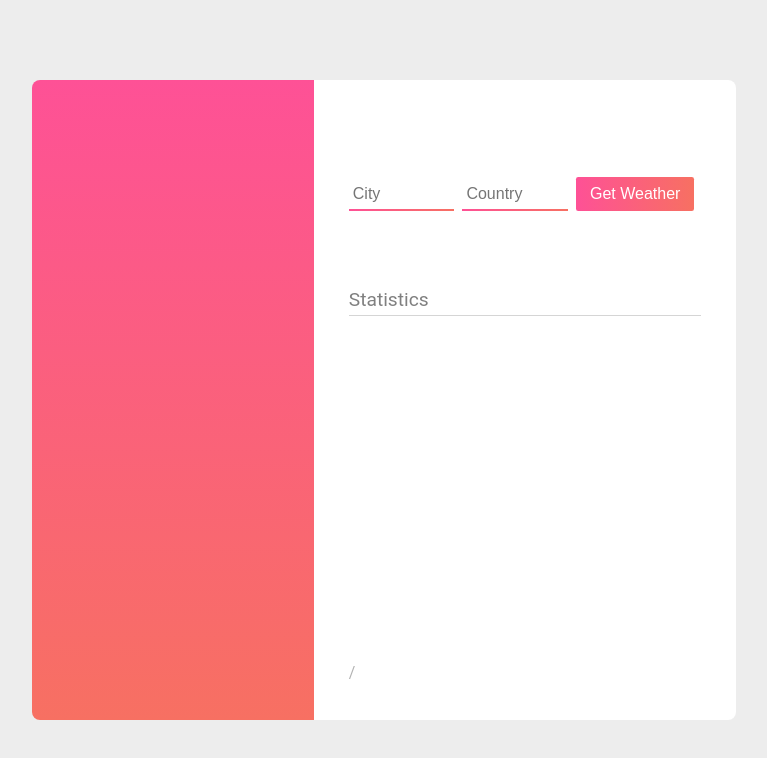
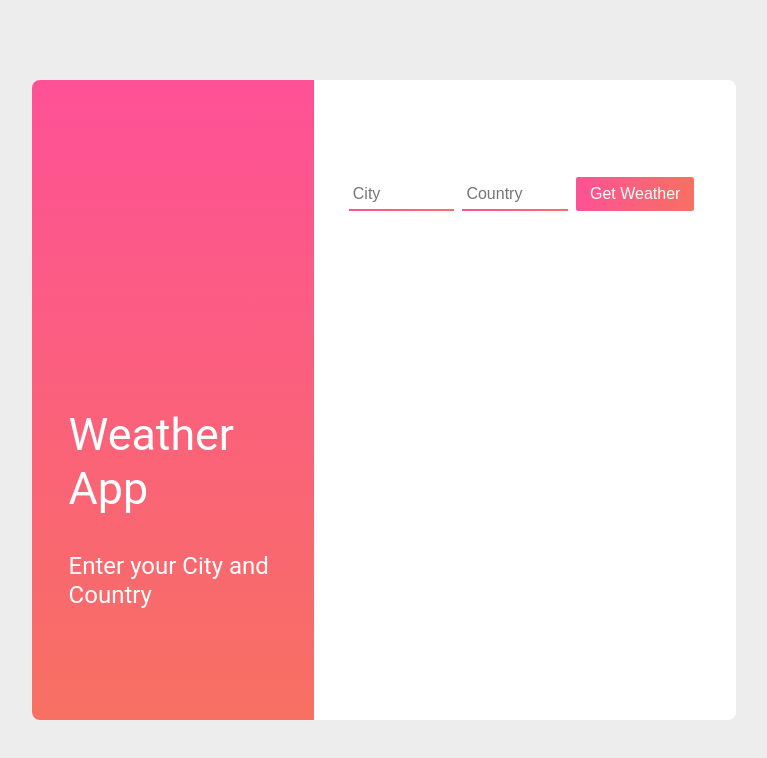
Before and after one commit to Poojavpatel/WeatherApp, a React (Create React App) app in the folder weatherinfo/: page / in a window 1280 px wide. Shown: the top 758 px of the page, without its empty margins (256-1023 px from the left). Built offline with nearby package versions, Linux system fonts and the light colour scheme.

Commit message:
welcome message done | ready for production

```diff
--- a/weatherinfo/src/App.css
+++ b/weatherinfo/src/App.css
@@ -47,22 +47,34 @@ img{
 	padding: 0;
 }
 .pic{
+	/*background-image: var(--sunny);
+	background-size: cover;*/
+	flex-basis:40%;
+	flex-grow:1;
+	/*color: white;
+	display: flex;
+	flex-direction: column;
+	justify-content: flex-end;
+	padding: 0% 2% 9% 7%;*/
+}
+.picwrapper{
+	width: 100%;
+	height: 100%;
 	background-image: var(--sunny);
 	background-size: cover;
-	flex-basis:40%;
-	flex-grow:1;
 	color: white;
 	display: flex;
 	flex-direction: column;
 	justify-content: flex-end;
-	padding: 0% 0% 9% 7%;
+	padding: 0% 0% 13% 13%;
 }
-.pic h1{
+.picwrapper h1{
 	font-size: 6rem;
 	font-weight: 300;
 	margin-bottom: -15px;
+	letter-spacing: -5px;
 }
-.pic h2{
+.picwrapper h2{
 	font-size: 1.6rem;
 	font-weight: 400;
 }
@@ -95,6 +107,7 @@ form input[type=text] {
     border-image-repeat: stretch;
     padding: 4px 4px;
 	margin: 0px 8px 0px 0px;
+	text-transform: capitalize;
 }
 form .btn{
 	font-size: 1rem;
@@ -139,8 +152,16 @@ form .btn{
 .statpair .statvalue{
 	color: var(--darkpink);
 }
-
-
+.startmsg1{
+	font-size: 2.8rem;
+	line-height: 1.2;
+	margin-bottom: 15%;
+}
+.startmsg2{
+	font-size: 1.5rem;
+	line-height: 1.2;
+	margin-bottom: 30%;
+}
 
 
 
--- a/weatherinfo/src/App.js
+++ b/weatherinfo/src/App.js
@@ -81,7 +81,9 @@ class App extends Component {
               </form>*/}
             </div>
             <div className="stats">
+              {this.state.temprature &&
               <p>Statistics</p>
+              }
               <Weather
                 temprature={this.state.temprature}
                 city = {this.state.city}
@@ -91,7 +93,7 @@ class App extends Component {
                 pressure = {this.state.pressure}
                 description = {this.state.description}
                 error = {this.state.error}
-              />/
+              />
 
               {/*<div class="statpairbox">
                 <div class="statpair">
--- a/weatherinfo/src/components/Titles.js
+++ b/weatherinfo/src/components/Titles.js
@@ -3,14 +3,21 @@ import React, { Component } from 'react';
 class Titles extends Component {
   render() {
     return (
-      	<div className="pic">
-      		{this.props.temprature &&
-		 	<h1> {(this.props.temprature-273.15)+"°"}</h1>
-		 	}
-		 	{this.props.maindescription &&
-			<h2>{this.props.maindescription}</h2>
-			}
-		</div>
+    		<div className="pic">
+      		{(this.props.temprature && this.props.maindescription) ?
+      			<div className="picwrapper">
+      				<h1> {Math.round(this.props.temprature-273.15)+"°"}</h1>
+					<h2>{this.props.maindescription}</h2>
+      			</div>
+
+      			:
+
+      			<div className="picwrapper">
+      				<p className="startmsg1">Weather App</p>
+      				<p className="startmsg2">Enter your City and Country</p>
+      			</div>
+      		}
+      		</div>
     );
   }
 }
@@ -21,3 +28,14 @@ export default Titles;
   <h1>24°</h1>
   <h2>Rainy</h2>
 </div>*/
+
+/*<div className="pic">
+    <p className="startmsg1">Weather App</p>
+    <p className="startmsg2">Enter your City and Country</p>
+    {this.props.temprature &&
+ 	<h1> {Math.round(this.props.temprature-273.15)+"°"}</h1>
+ 	}
+ 	{this.props.maindescription &&
+	<h2>{this.props.maindescription}</h2>
+	}
+</div>*/
```
